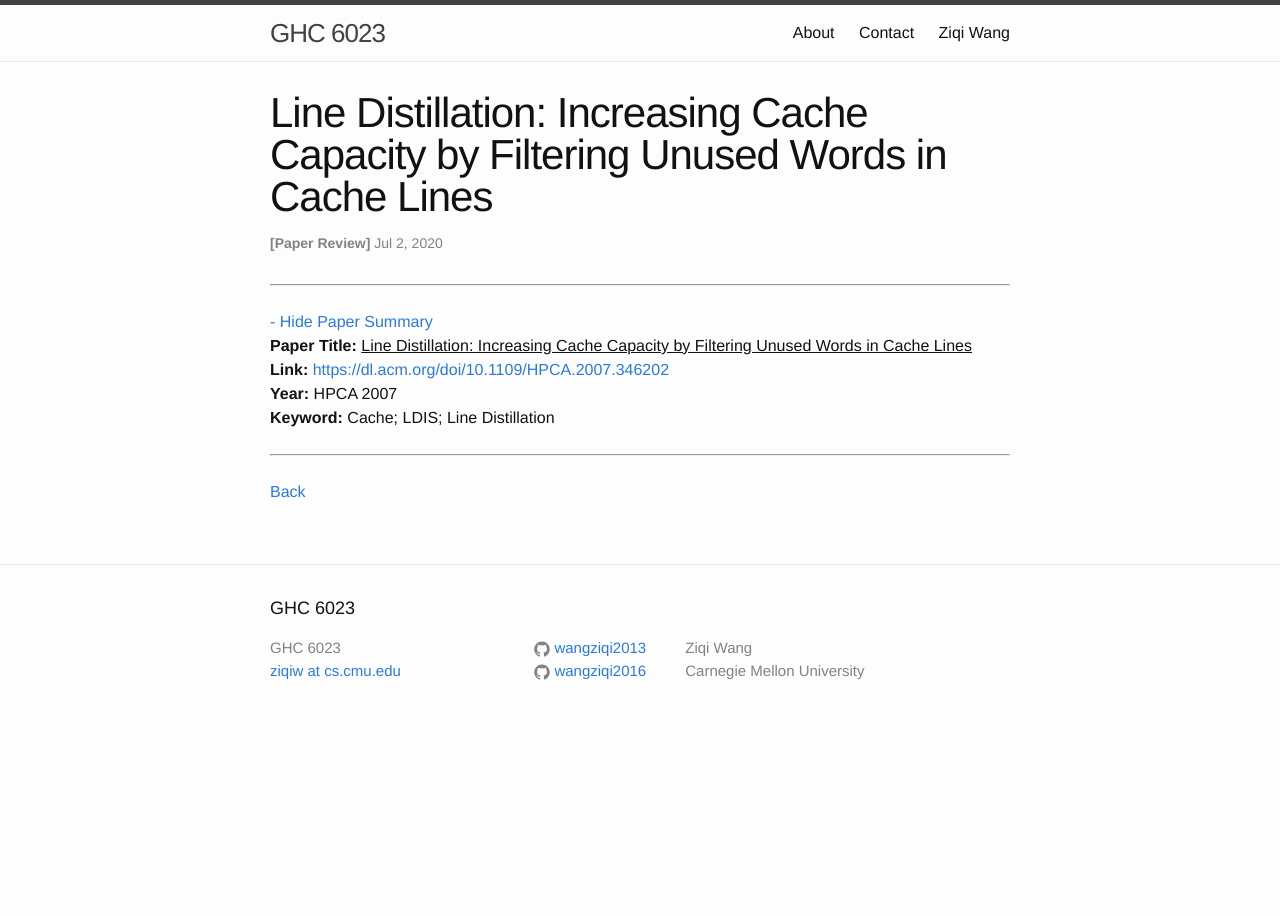
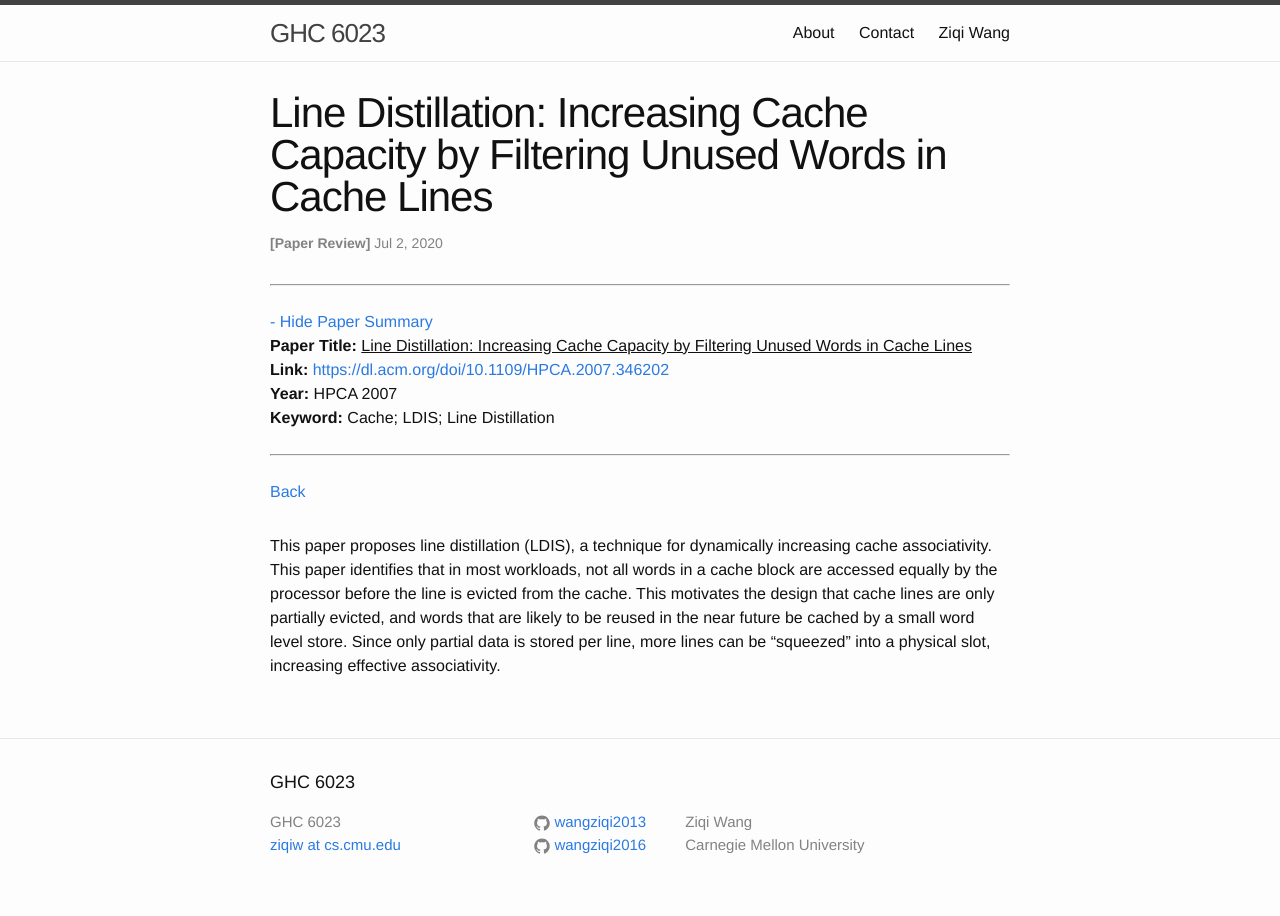
Before and after one commit to wangziqi2013/wangziqi2013.github.io, a Jekyll site: the page built from _posts/2020-07-02-ldis.markdown, in a window 1280 px wide. Built offline with Jekyll 4.4.1, drawn with Linux system fonts in a browser that asks for light colours.

Commit message:
Adding motivation

```diff
--- a/_posts/2020-07-02-ldis.markdown
+++ b/_posts/2020-07-02-ldis.markdown
@@ -12,3 +12,9 @@ htm_cd:
 htm_cr:
 version_mgmt:
 ---
+
+This paper proposes line distillation (LDIS), a technique for dynamically increasing cache associativity.
+This paper identifies that in most workloads, not all words in a cache block are accessed equally by the processor before
+the line is evicted from the cache. This motivates the design that cache lines are only partially evicted, and words
+that are likely to be reused in the near future be cached by a small word level store. Since only partial data is stored
+per line, more lines can be "squeezed" into a physical slot, increasing effective associativity.
```
